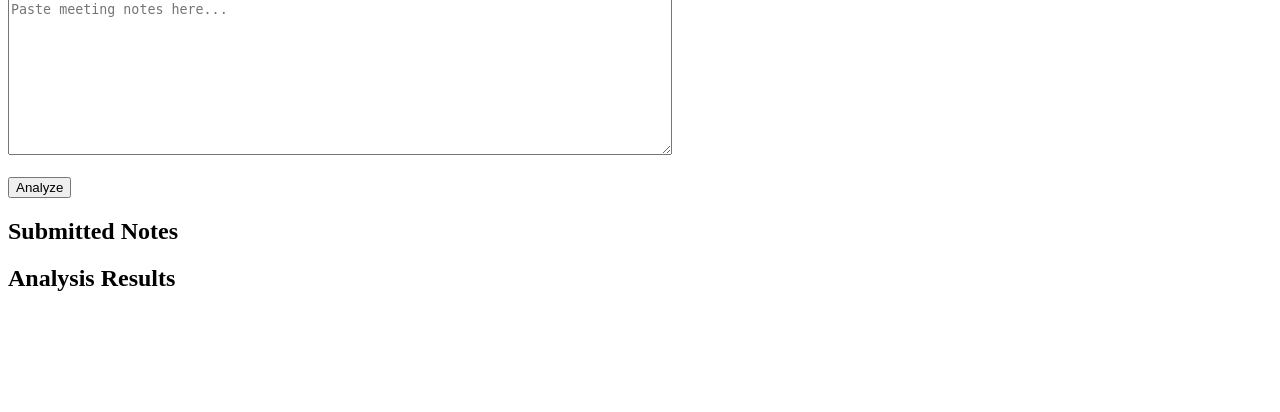
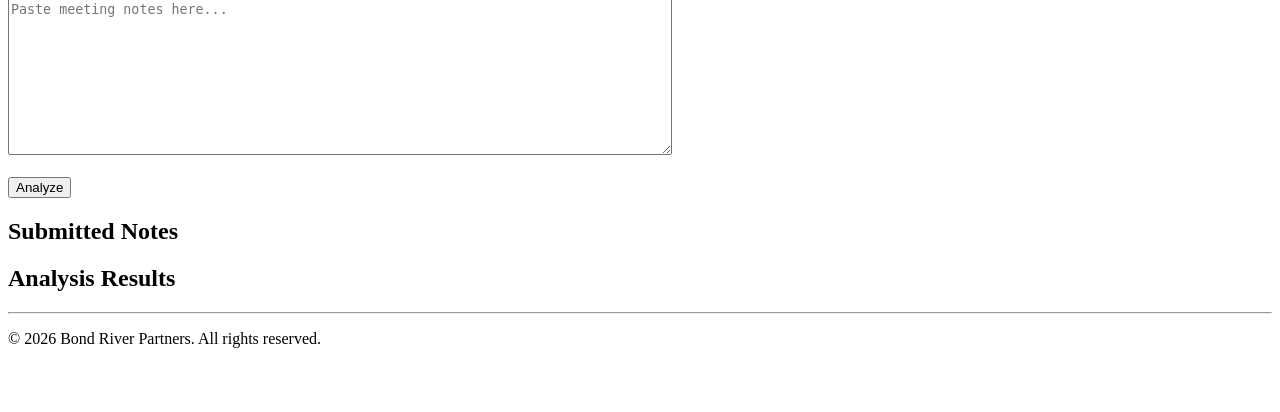
Before and after one commit to davidlb-dev/fintech-implementation-copilot, a Flask app: page / in a window 1280 px wide. Shown: the part 128-540 px from the top of the page. Run offline with Flask 3, Linux system fonts and the light colour scheme.

Commit message:
Add dynamic copyright year

```diff
--- a/app.py
+++ b/app.py
@@ -99,7 +99,8 @@ def home():
    return render_template(
       "index.html",
       meeting_notes=meeting_notes,
-      analysis=analysis
+      analysis=analysis,
+      current_year=datetime.now().year
    )
 
 if __name__ == "__main__":
--- a/templates/index.html
+++ b/templates/index.html
@@ -35,5 +35,11 @@
 
     <pre>{{ analysis }}</pre>
 
+    <hr>
+
+    <footer>
+        <p>© {{ current_year }} Bond River Partners. All rights reserved.</p>
+    </footer>
+
 </body>
 </html>
```
